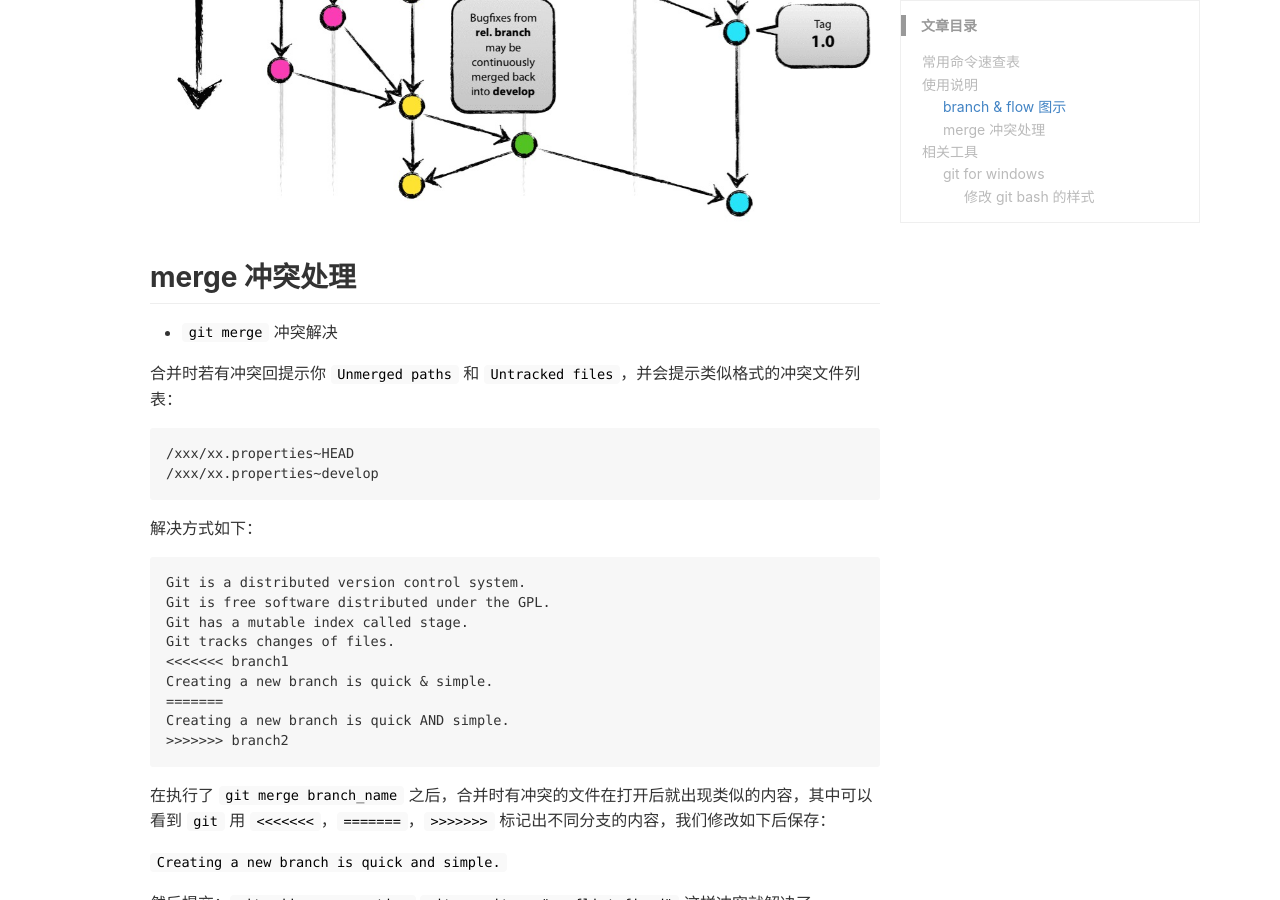
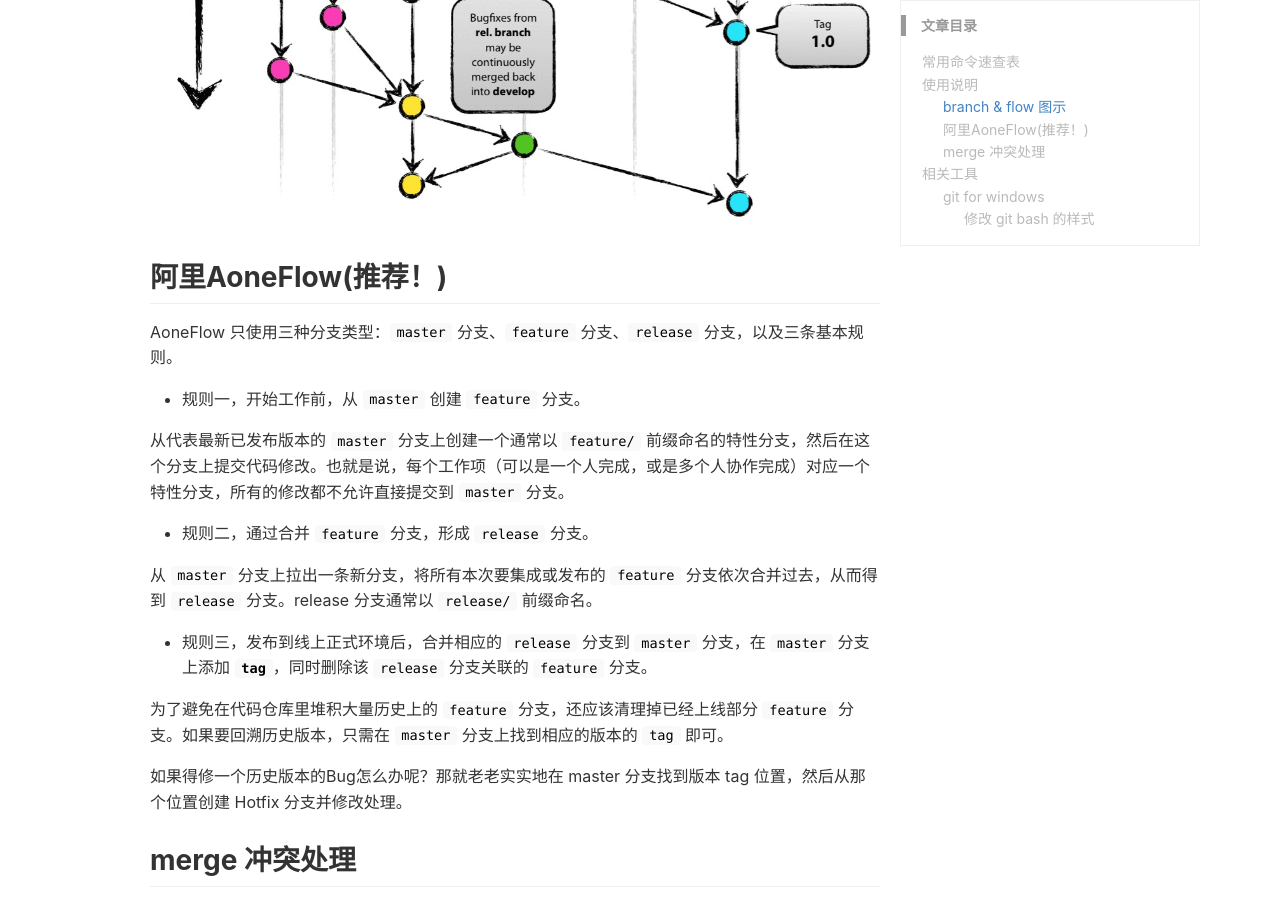
Before and after one commit to stdupanda/stdupanda.github.io, a Jekyll site: the page built from _posts/git/2017-05-05-git-commands.md, in a window 1280 px wide and 900 px high, scrolled down 4260 px. Built offline with Jekyll 4.4.1, drawn with Linux system fonts in a browser that asks for light colours; nearby versions of some CDN libraries; comment, search, counter and statistics services are not loaded.

Commit message:
add AoneFlow

```diff
--- a/_posts/git/2017-05-05-git-commands.md
+++ b/_posts/git/2017-05-05-git-commands.md
@@ -77,6 +77,27 @@ keywords: Python, Ubuntu, psutil
 
 ![git branch mode](https://github.com/stdupanda/stdupanda.github.io/raw/master/images/posts/git_flow.jpg)
 
+## 阿里AoneFlow(推荐！)
+
+AoneFlow 只使用三种分支类型：`master` 分支、`feature` 分支、`release` 分支，以及三条基本规则。
+
+- 规则一，开始工作前，从 `master` 创建 `feature` 分支。
+
+从代表最新已发布版本的 `master` 分支上创建一个通常以 `feature/` 前缀命名的特性分支，然后在这个分支上提交代码修改。也就是说，每个工作项（可以是一个人完成，或是多个人协作完成）对应一个特性分支，所有的修改都不允许直接提交到 `master` 分支。
+
+- 规则二，通过合并 `feature` 分支，形成 `release` 分支。
+
+从 `master` 分支上拉出一条新分支，将所有本次要集成或发布的 `feature` 分支依次合并过去，从而得到 `release` 分支。release 分支通常以 `release/` 前缀命名。
+
+- 规则三，发布到线上正式环境后，合并相应的 `release` 分支到 `master` 分支，在 `master` 分支上添加 **`tag`**，同时删除该 `release` 分支关联的 `feature` 分支。
+
+为了避免在代码仓库里堆积大量历史上的 `feature` 分支，还应该清理掉已经上线部分 `feature` 分支。如果要回溯历史版本，只需在 `master` 分支上找到相应的版本的 `tag` 即可。
+
+
+如果得修一个历史版本的Bug怎么办呢？那就老老实实地在 master 分支找到版本 tag 位置，然后从那个位置创建 Hotfix 分支并修改处理。
+
+
+
 ## merge 冲突处理
 
 - `git merge` 冲突解决
```
